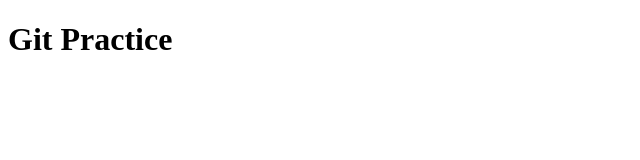
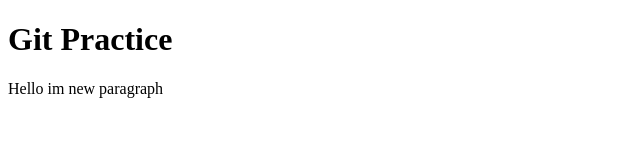
Before and after one commit to gaurang70/Paractice, a plain HTML site: page index.html in a window 1280 px wide. Shown: the whole page, without its empty margins (0-640 px from the left). Drawn offline with Linux system fonts and the light colour scheme.

Commit message:
add 1 para

```diff
--- a/index.html
+++ b/index.html
@@ -7,5 +7,6 @@
   </head>
   <body>
     <h1>Git Practice</h1>
+    <p>Hello im new paragraph</p>
   </body>
   </html>
```
